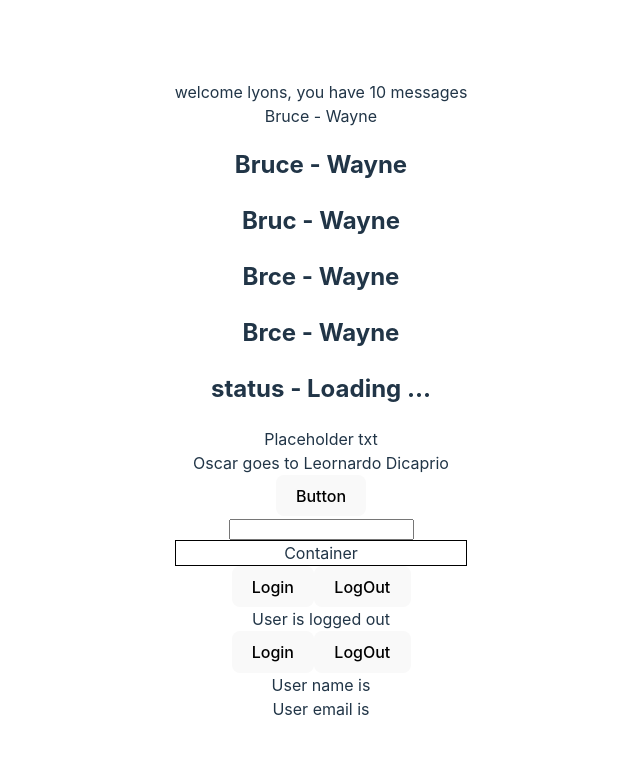
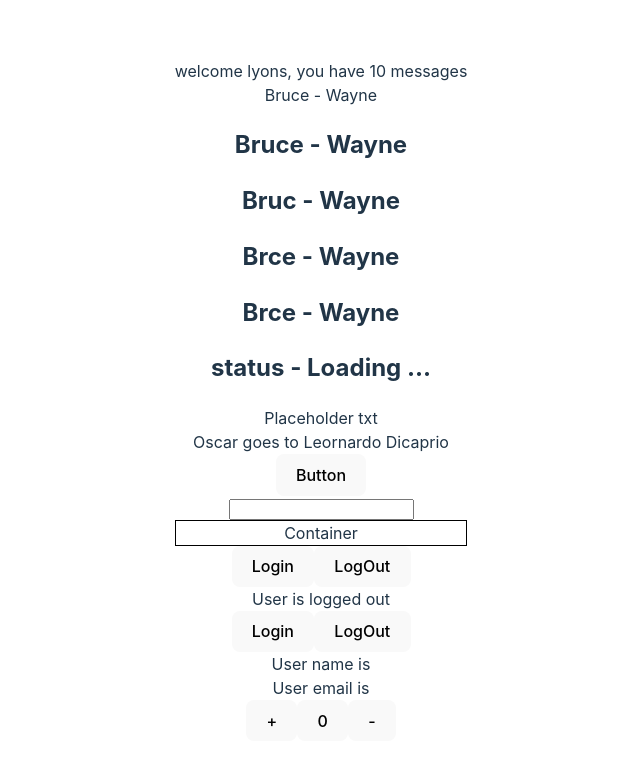
Before and after one commit to Lyonsmasawa/React-TypeScript, a React (Vite) app: page / in a window 1280 px wide. Shown: the top 766 px of the page, without its empty margins (319-959 px from the left). Built offline with nearby package versions, Linux system fonts and the light colour scheme.

Commit message:
use reducer with typescript

```diff
--- a/src/App.tsx
+++ b/src/App.tsx
@@ -9,6 +9,7 @@ import { Person } from './components/Person'
 import { PersonList } from './components/PersonList'
 import LoggedIn from './components/state/LoggedIn'
 import User from './components/state/User'
+import Counter from './components/Counter'
 import { Status } from './components/Status'
 
 function App() {
@@ -54,6 +55,7 @@ function App() {
       <Container styles={{border: '1px solid black'}}/>
       <LoggedIn />
       <User/>
+      <Counter />
     </div>
   )
 }
--- /dev/null
+++ b/src/components/Counter.tsx
@@ -0,0 +1,39 @@
+import React, { useReducer } from 'react'
+
+type CounterState = {
+    count: number
+}
+
+type CounterAction = {
+    type: string,
+    payload: number
+}
+
+const initialState = {
+    count: 0
+}
+
+const reducer = (state: CounterState, action: CounterAction) => {
+    switch (action.type) {
+        case 'increment':
+            return {count: state.count + action.payload}
+        case 'decrement':
+            return {count: state.count - action.payload}
+        default:
+            return state
+    }
+}
+
+const Counter = () => {
+    const [state, dispatch] = useReducer(reducer, initialState)
+
+    return (
+        <>
+            <button onClick={() => dispatch({ type: 'increment', payload: 10 })}>+</button>
+            <button>{state.count}</button>
+            <button onClick={() => dispatch({ type: 'decrement', payload: 10 })}>-</button>
+        </>
+    )
+}
+
+export default Counter
```
